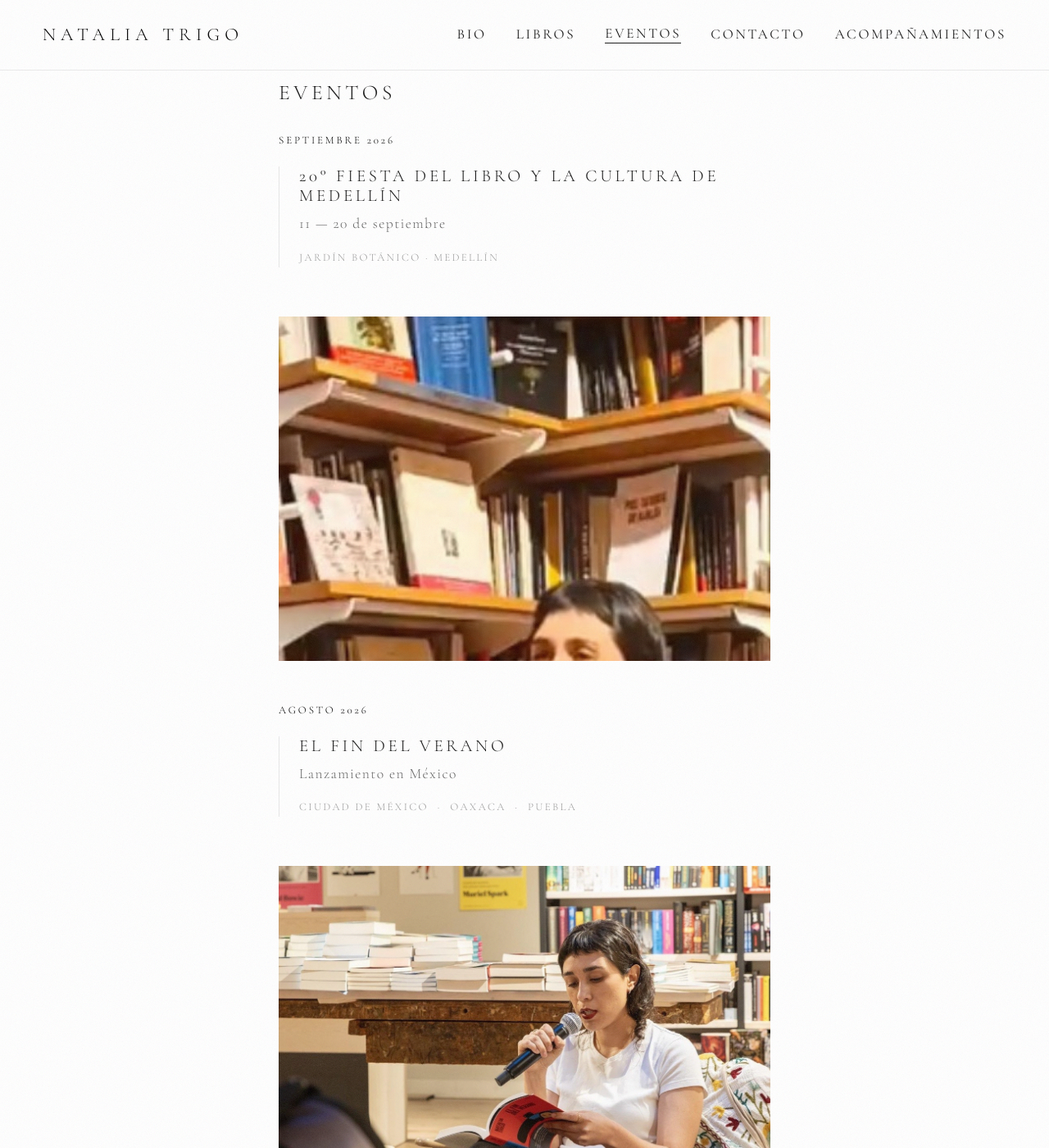
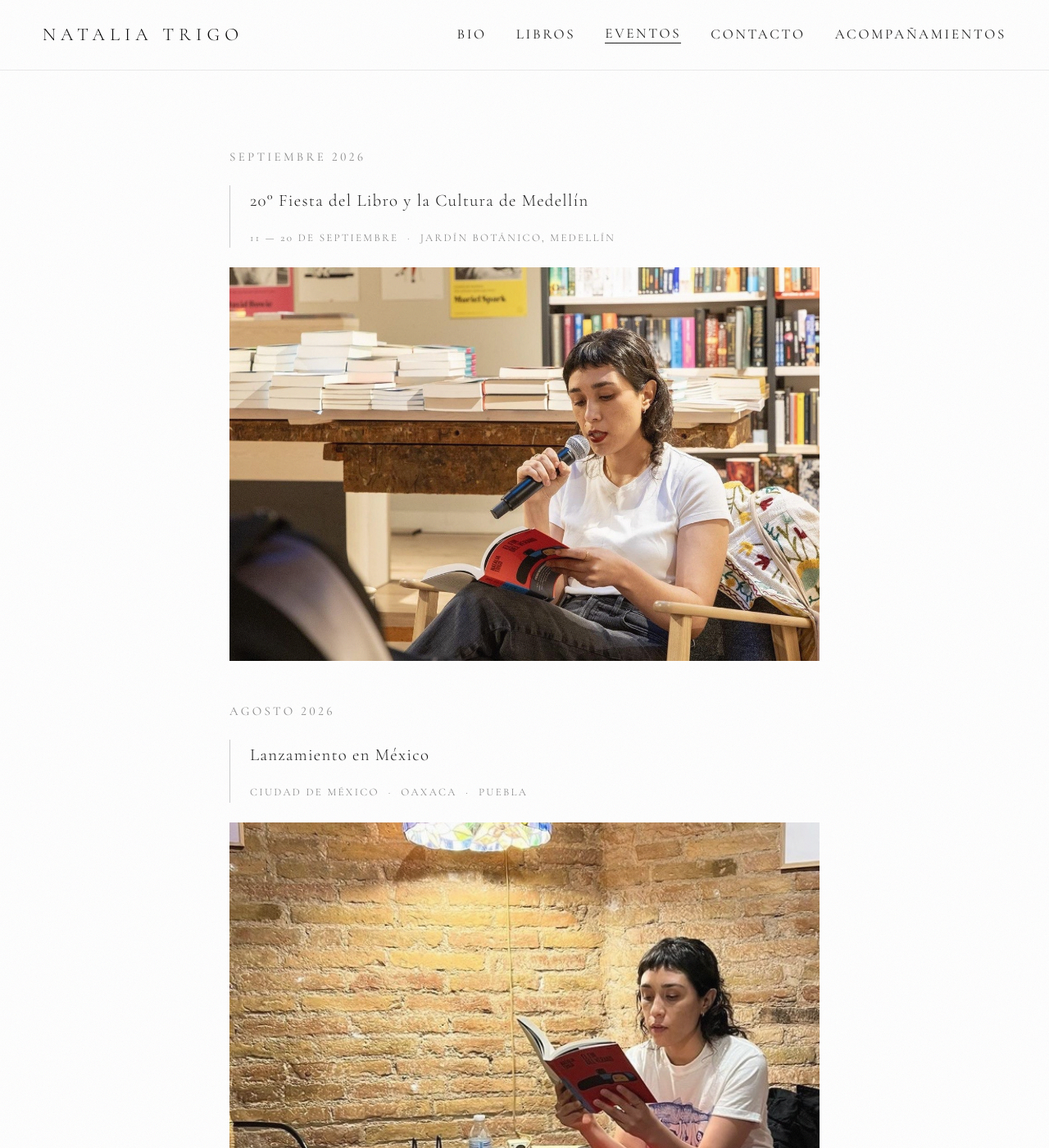
Before and after one commit to nat-duble/nataliatrigo.com, a Jekyll site: the page built from pages/events.md, in a window 1280 px wide and 1400 px high. Shown: the whole window at 82% size. Built offline with Jekyll 4.4.1, drawn with Linux system fonts in a browser that asks for light colours; nearby versions of some CDN libraries.

Commit message:
Redesign events page layout and typography
- Consistent event structure: subtitle-first, no redundant h2 titles
- Period labels: larger (15px), lighter (#888), lining numerals
- Event subtitle: larger (1.3rem) and darker as primary read
- Stronger left border (#ccc), tighter section spacing
- 720px column, 48px top padding, 480px photo height
- Better photo selection and crop positioning

```diff
--- a/_sass/_page.scss
+++ b/_sass/_page.scss
@@ -12,6 +12,11 @@
 
   &.page-acomp {
     max-width: 820px;
+  }
+
+  &.page-events {
+    max-width: 720px;
+    padding-top: 48px;
   }
 
   &.page-contact {
@@ -743,7 +748,7 @@
   .event-photo {
     width: 100%;
     max-width: 100%;
-    height: 420px;
+    height: 480px;
     object-fit: cover;
     object-position: center top;
     display: block;
@@ -754,20 +759,22 @@
   }
 
   .event-section {
-    margin-bottom: 60px;
+    margin-bottom: 24px;
     margin-top: 32px;
   }
 
   .event-period {
-    font-size: 13px;
+    font-size: 15px;
+    font-weight: 400;
     letter-spacing: 0.22em;
     text-transform: uppercase;
-    color: #000;
+    font-variant-numeric: lining-nums;
+    color: #888;
     margin: 0 0 20px;
   }
 
   .event {
-    border-left: 1px solid #e8e8e8;
+    border-left: 1px solid #ccc;
     padding-left: 24px;
   }
 
@@ -780,18 +787,18 @@
   }
 
   .event-subtitle {
-    font-size: 1.1rem;
+    font-size: 1.3rem;
     font-weight: 300;
-    color: #666;
-    letter-spacing: 0.08em;
-    margin: 0 0 12px;
+    color: #1a1a1a;
+    letter-spacing: 0.06em;
+    margin: 0 0 14px;
   }
 
   .event-cities {
     font-size: 13px;
     letter-spacing: 0.18em;
     text-transform: uppercase;
-    color: #999;
+    color: #777;
     margin: 0;
 
     a {
--- a/pages/events.md
+++ b/pages/events.md
@@ -2,34 +2,33 @@
 layout: page
 title: Eventos
 permalink: /events
+page_class: page-events
+hide_title: true
 ---
 
 <div class="event-section">
   <p class="event-period">Septiembre 2026</p>
   <div class="event">
-    <h2 class="event-title">20° Fiesta del Libro y la Cultura de Medellín</h2>
-    <p class="event-subtitle">11 — 20 de septiembre</p>
-    <p class="event-cities">Jardín Botánico · Medellín</p>
+    <p class="event-subtitle">20° Fiesta del Libro y la Cultura de Medellín</p>
+    <p class="event-cities">11 — 20 de septiembre &nbsp;·&nbsp; Jardín Botánico, Medellín</p>
   </div>
 </div>
 
-<img src="/assets/img/evento-madrid.jpg" alt="Presentación Madrid" class="event-photo">
+<img src="/assets/img/evento-barcelona-2.jpg" alt="Presentación Barcelona" class="event-photo" style="object-position: 85% top;">
 
 <div class="event-section">
   <p class="event-period">Agosto 2026</p>
   <div class="event">
-    <h2 class="event-title">El fin del verano</h2>
     <p class="event-subtitle">Lanzamiento en México</p>
     <p class="event-cities">Ciudad de México &nbsp;·&nbsp; Oaxaca &nbsp;·&nbsp; Puebla</p>
   </div>
 </div>
 
-<img src="/assets/img/evento-barcelona-2.jpg" alt="Presentación Barcelona" class="event-photo">
+<img src="/assets/img/evento-barcelona.jpg" alt="Presentación Barcelona" class="event-photo event-photo--reading">
 
 <div class="event-section">
   <p class="event-period">Mayo 2026</p>
   <div class="event">
-    <h2 class="event-title">El fin del verano</h2>
     <p class="event-subtitle">Lanzamiento en España</p>
     <ul class="event-dates">
       <li><span class="event-date">5 de mayo</span> Librería Olavide, Madrid</li>
@@ -40,4 +39,4 @@ permalink: /events
   </div>
 </div>
 
-<img src="/assets/img/evento-barcelona.jpg" alt="Presentación Barcelona" class="event-photo event-photo--reading">
+<img src="/assets/img/evento-madrid.jpg" alt="Presentación" class="event-photo">
```
